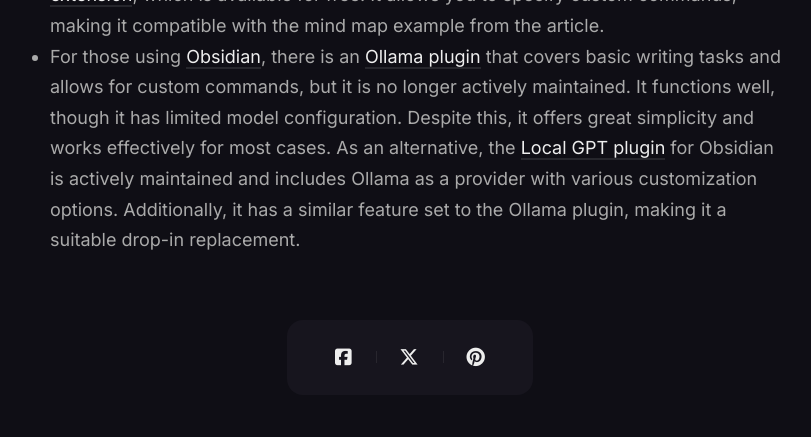
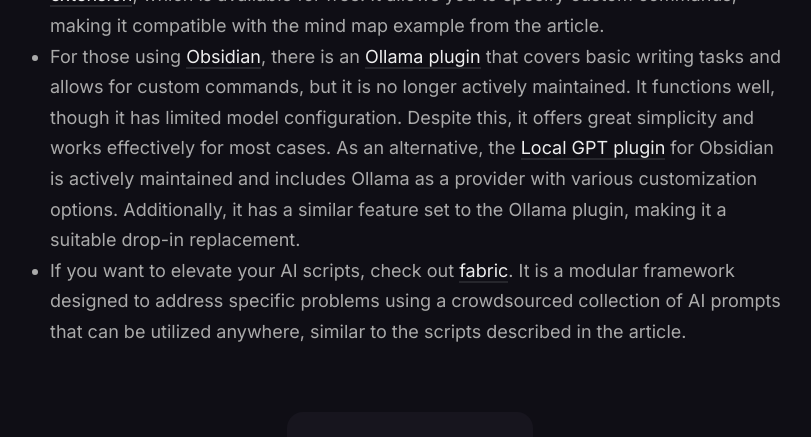
Before and after one commit to vojay-dev/vojay-dev.github.io, a Jekyll site: the page built from _posts/2024-12-23-local-ai-ollama.md, in a window 1280 px wide and 1400 px high, scrolled down 20633 px. Shown: the top 437 px of the window, without its empty margins (230-1041 px from the left). Built offline with Jekyll 4.4.1, drawn with Linux system fonts in a browser that asks for light colours; the table of contents is made by our own code; some of the changed text lies outside the part shown.

Commit message:
Add user suggestion to local AI article appendi

```diff
--- a/_posts/2024-12-23-local-ai-ollama.md
+++ b/_posts/2024-12-23-local-ai-ollama.md
@@ -357,3 +357,4 @@
 - For Windows users, [Raycast is coming to Windows](https://www.raycast.com/windows). In the meantime, the [open-source cross-platform launcher Wox](https://github.com/Wox-launcher/Wox) could serve as an alternative.
 - If you fully commit to Raycast, I recommend exploring the Raycast [Raycast Ollama extension](https://www.raycast.com/massimiliano_pasquini/raycast-ollama), which is available for free. It allows you to specify custom commands, making it compatible with the mind map example from the article.
 - For those using [Obsidian](https://obsidian.md/), there is an [Ollama plugin](https://github.com/hinterdupfinger/obsidian-ollama) that covers basic writing tasks and allows for custom commands, but it is no longer actively maintained. It functions well, though it has limited model configuration. Despite this, it offers great simplicity and works effectively for most cases. As an alternative, the [Local GPT plugin](https://github.com/pfrankov/obsidian-local-gpt) for Obsidian is actively maintained and includes Ollama as a provider with various customization options. Additionally, it has a similar feature set to the Ollama plugin, making it a suitable drop-in replacement.
+- If you want to elevate your AI scripts, check out [fabric](https://github.com/danielmiessler/fabric). It is a modular framework designed to address specific problems using a crowdsourced collection of AI prompts that can be utilized anywhere, similar to the scripts described in the article.
```
